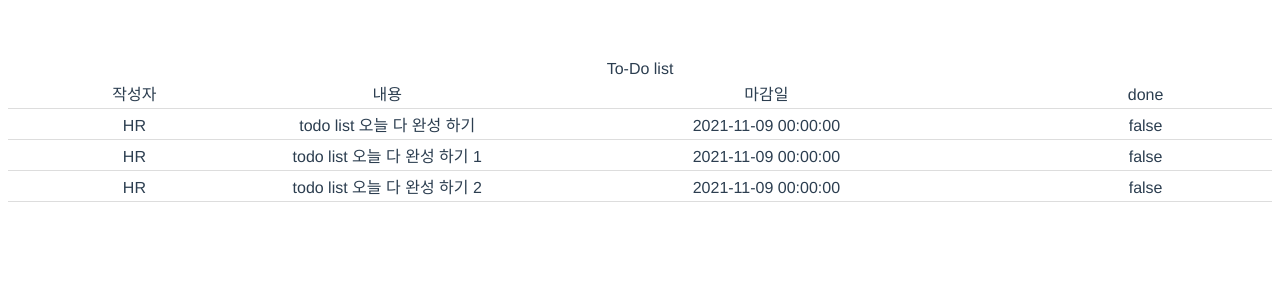
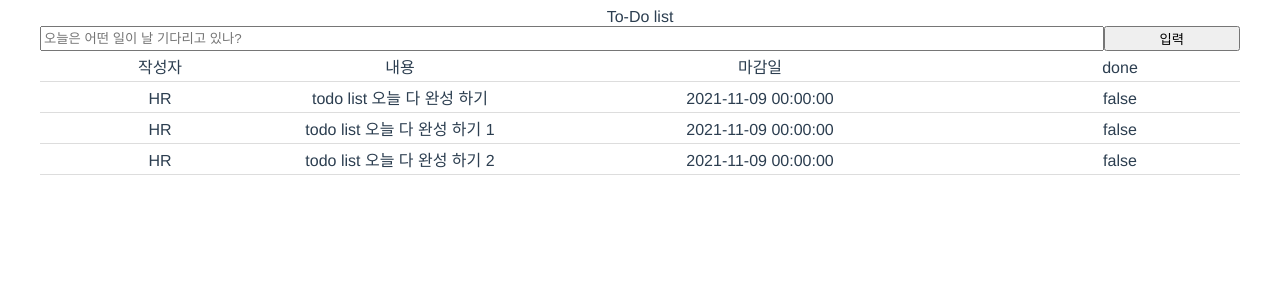
Before and after one commit to hyerimYeom/todoList, a Vue app in the folder todolist/: page / in a window 1280 px wide. Shown: the top 300 px of the page. Built offline with nearby package versions, Linux system fonts and the light colour scheme.

Commit message:
#2 화면 정리
- flexbox 하는데 시간 너무 많이 씀

```diff
--- a/todolist/src/App.vue
+++ b/todolist/src/App.vue
@@ -2,6 +2,11 @@
 <template>
   <div>
     <div>To-Do list</div>
+    <!-- 입력창 -->
+    <div style="display:flex; flex-direction:row; justify-content:center; align-items:stretch; column-width:100%;">
+      <input style="width:80%" class="item" type="text" name="" id="" value="" placeholder="오늘은 어떤 일이 날 기다리고 있나?"/>
+      <button class="item">입력</button>
+    </div>
     <div id="table">
         <div class="row">
             <span class="cell col1">작성자</span>
@@ -32,3 +37,11 @@ export default {
   },
 };
 </script>
+<style>
+.item{
+
+  flex-grow: 1;
+  /* column-fill : auto; */
+
+}
+</style>
--- a/todolist/src/assets/main.css
+++ b/todolist/src/assets/main.css
@@ -30,5 +30,6 @@
   -moz-osx-font-smoothing: grayscale;
   text-align: center;
   color: #2c3e50;
-  margin-top: 60px;
+  margin : 0 2em;
+  /* margin-top: 60px; */
 }
--- a/todolist/src/components/TodoList.vue
+++ b/todolist/src/components/TodoList.vue
@@ -12,8 +12,10 @@ export default {
     name : 'TodoList',
     props : {
         todo : Object,
+    },
+    computed : {
 
-    },
+    }
 }
 </script>
 
```
